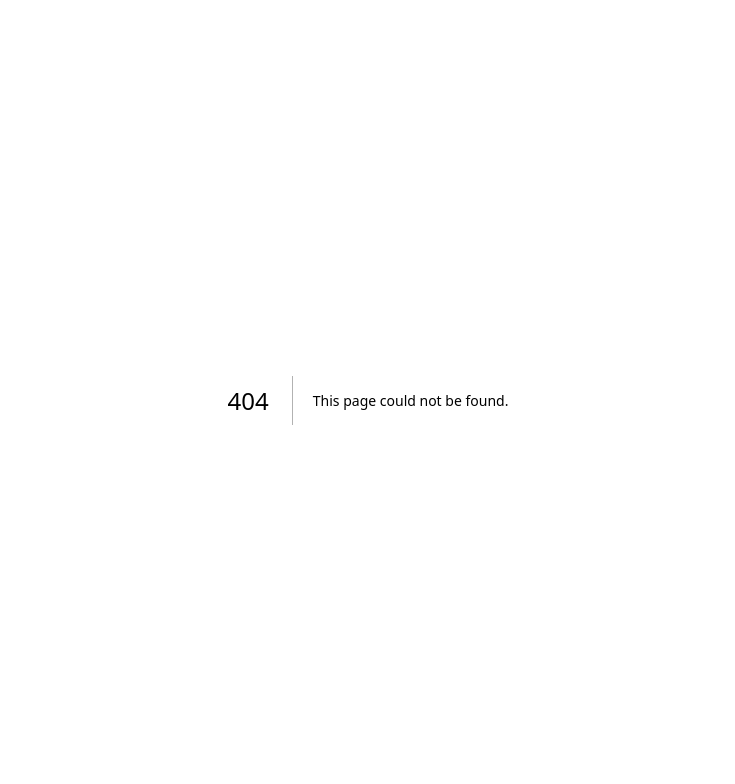
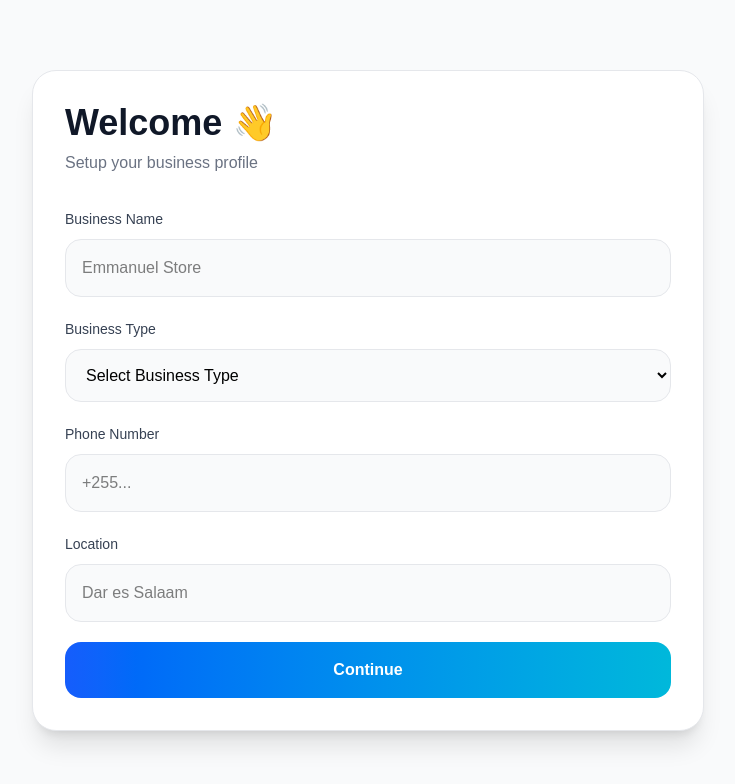
Before and after one commit to edanielmashika-debug/businesshealth, a Next.js app: page /onboarding in a window 1280 px wide. Before the commit this address had no page. Shown: the top 784 px of the page, without its empty margins (272-1007 px from the left). Built offline with nearby package versions, Linux system fonts and the light colour scheme; no server answers.

Commit message:
Daniella

```diff
--- /dev/null
+++ b/app/onboarding/page.tsx
@@ -0,0 +1,208 @@
+"use client";
+
+import { useState } from "react";
+
+import { useRouter } from "next/navigation";
+
+import { supabase } from "../../lib/supabase";
+
+export default function OnboardingPage() {
+
+  const router = useRouter();
+
+  const [businessName, setBusinessName] =
+    useState("");
+
+  const [businessType, setBusinessType] =
+    useState("");
+
+  const [businessPhone, setBusinessPhone] =
+    useState("");
+
+  const [businessLocation, setBusinessLocation] =
+    useState("");
+
+  const [loading, setLoading] =
+    useState(false);
+
+  async function handleSubmit(
+    e: React.FormEvent
+  ) {
+
+    e.preventDefault();
+
+    setLoading(true);
+
+    const {
+      data: { user },
+    } = await supabase.auth.getUser();
+
+    if (!user) return;
+
+    const { error } =
+      await supabase
+        .from("profiles")
+        .update({
+          business_name:
+            businessName,
+
+          business_type:
+            businessType,
+
+          business_phone:
+            businessPhone,
+
+          business_location:
+            businessLocation,
+
+          onboarding_completed:
+            true,
+        })
+        .eq("id", user.id);
+
+    setLoading(false);
+
+    if (error) {
+      alert(error.message);
+      return;
+    }
+
+    router.push("/");
+  }
+
+  return (
+    <div className="min-h-screen bg-gray-50 dark:bg-slate-950 flex items-center justify-center p-6">
+
+      <div className="w-full max-w-2xl bg-white dark:bg-slate-900 rounded-3xl p-8 shadow-xl border border-gray-200 dark:border-slate-800">
+
+        <div className="mb-8">
+
+          <h1 className="text-4xl font-bold text-gray-900 dark:text-white">
+            Welcome 👋
+          </h1>
+
+          <p className="text-gray-500 dark:text-slate-400 mt-2">
+            Setup your business profile
+          </p>
+        </div>
+
+        <form
+          onSubmit={handleSubmit}
+          className="space-y-5"
+        >
+
+          <div>
+            <label className="text-sm font-medium text-gray-700 dark:text-slate-300">
+              Business Name
+            </label>
+
+            <input
+              type="text"
+              value={businessName}
+              onChange={(e) =>
+                setBusinessName(
+                  e.target.value
+                )
+              }
+              placeholder="Emmanuel Store"
+              className="w-full mt-2 rounded-2xl border border-gray-200 dark:border-slate-700 bg-gray-50 dark:bg-slate-800 px-4 py-4 text-black dark:text-white outline-none focus:ring-2 focus:ring-blue-500"
+            />
+          </div>
+
+          <div>
+            <label className="text-sm font-medium text-gray-700 dark:text-slate-300">
+              Business Type
+            </label>
+
+            <select
+              value={businessType}
+              onChange={(e) =>
+                setBusinessType(
+                  e.target.value
+                )
+              }
+              className="w-full mt-2 rounded-2xl border border-gray-200 dark:border-slate-700 bg-gray-50 dark:bg-slate-800 px-4 py-4 text-black dark:text-white outline-none focus:ring-2 focus:ring-blue-500"
+            >
+              <option value="">
+                Select Business Type
+              </option>
+
+              <option value="Retail Shop">
+                Retail Shop
+              </option>
+
+              <option value="Restaurant">
+                Restaurant
+              </option>
+
+              <option value="Salon">
+                Salon
+              </option>
+
+              <option value="Pharmacy">
+                Pharmacy
+              </option>
+
+              <option value="Electronics">
+                Electronics
+              </option>
+
+              <option value="Other">
+                Other
+              </option>
+            </select>
+          </div>
+
+          <div>
+            <label className="text-sm font-medium text-gray-700 dark:text-slate-300">
+              Phone Number
+            </label>
+
+            <input
+              type="text"
+              value={businessPhone}
+              onChange={(e) =>
+                setBusinessPhone(
+                  e.target.value
+                )
+              }
+              placeholder="+255..."
+              className="w-full mt-2 rounded-2xl border border-gray-200 dark:border-slate-700 bg-gray-50 dark:bg-slate-800 px-4 py-4 text-black dark:text-white outline-none focus:ring-2 focus:ring-blue-500"
+            />
+          </div>
+
+          <div>
+            <label className="text-sm font-medium text-gray-700 dark:text-slate-300">
+              Location
+            </label>
+
+            <input
+              type="text"
+              value={businessLocation}
+              onChange={(e) =>
+                setBusinessLocation(
+                  e.target.value
+                )
+              }
+              placeholder="Dar es Salaam"
+              className="w-full mt-2 rounded-2xl border border-gray-200 dark:border-slate-700 bg-gray-50 dark:bg-slate-800 px-4 py-4 text-black dark:text-white outline-none focus:ring-2 focus:ring-blue-500"
+            />
+          </div>
+
+          <button
+            type="submit"
+            disabled={loading}
+            className="w-full bg-gradient-to-r from-blue-600 to-cyan-500 text-white rounded-2xl py-4 font-semibold hover:scale-[1.01] transition"
+          >
+            {
+              loading
+                ? "Saving..."
+                : "Continue"
+            }
+          </button>
+
+        </form>
+      </div>
+    </div>
+  );
+}
--- a/app/page.tsx
+++ b/app/page.tsx
@@ -89,6 +89,33 @@ export default function HomePage() {
 
         router.push(
           "/login"
+        );
+
+        return;
+      }
+
+      /*
+        LOAD PROFILE
+      */
+
+      const { data: profile } =
+        await supabase
+          .from("profiles")
+          .select("*")
+          .eq("id", user.id)
+          .single();
+
+      /*
+        ONBOARDING CHECK
+      */
+
+      if (
+        profile &&
+        !profile.onboarding_completed
+      ) {
+
+        router.push(
+          "/onboarding"
         );
 
         return;
```
Lines whose indentation alone changed are shown as unchanged.
